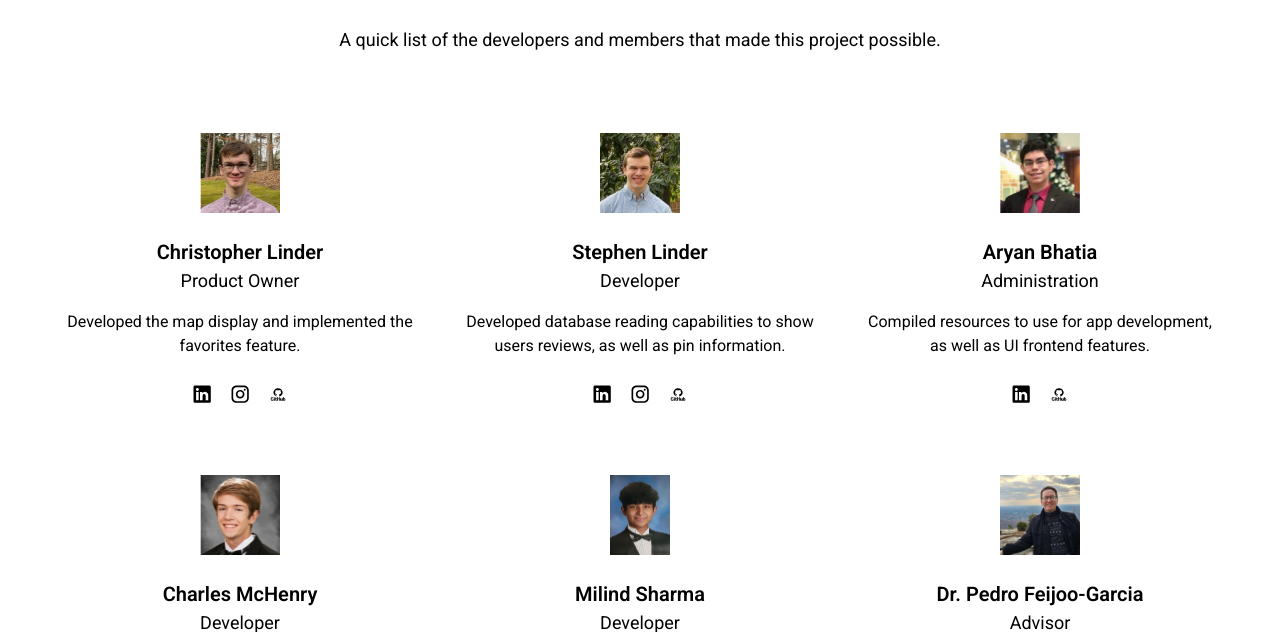
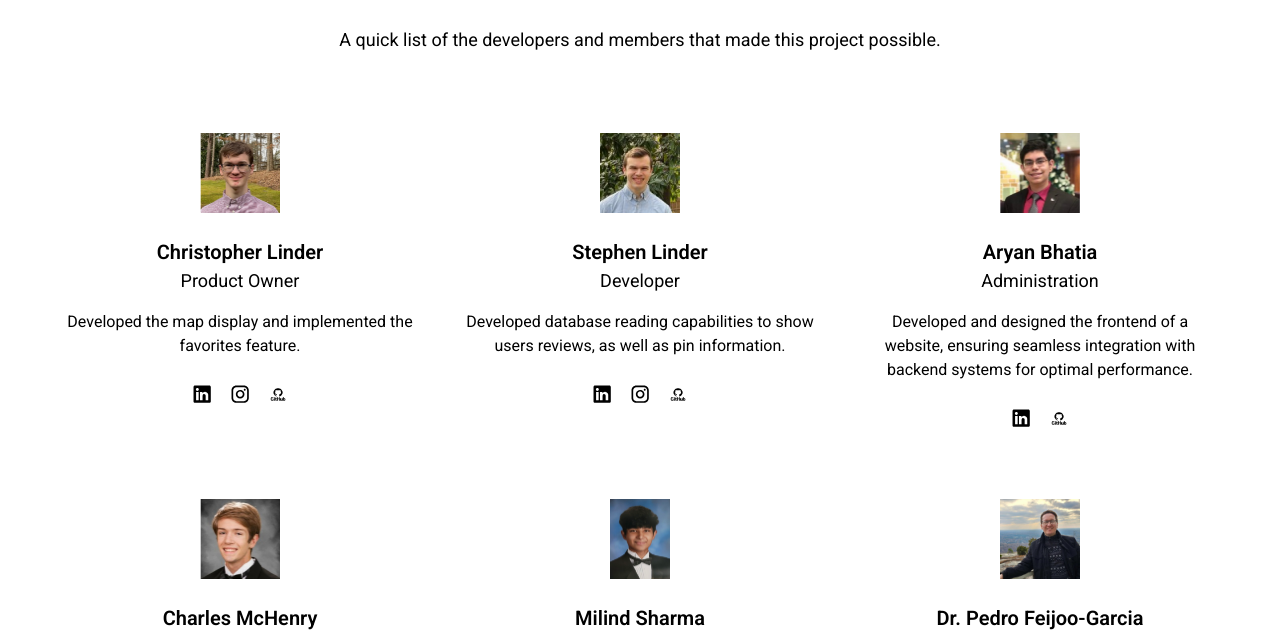
Before and after one commit to stephenl99/AtlantaFoodFinder, a Django app: page /about/ in a window 1280 px wide. Shown: the part 2403-3035 px from the top of the page. Run offline with Django 5.2, Linux system fonts and the light colour scheme.

Commit message:
Update about.html

```diff
--- a/AtlantaFoodFinder/templates/about.html
+++ b/AtlantaFoodFinder/templates/about.html
@@ -259,8 +259,8 @@
                     <div class="job-title2">Administration</div>
                   </div>
                   <div class="bio2">
-                    Compiled resources to use for app development, as well as UI
-                    frontend features.
+                    Developed and designed the frontend of a website,
+                    ensuring seamless integration with backend systems for optimal performance.
                   </div>
                 </div>
 {#                <div class="social-icons2">#}
```
